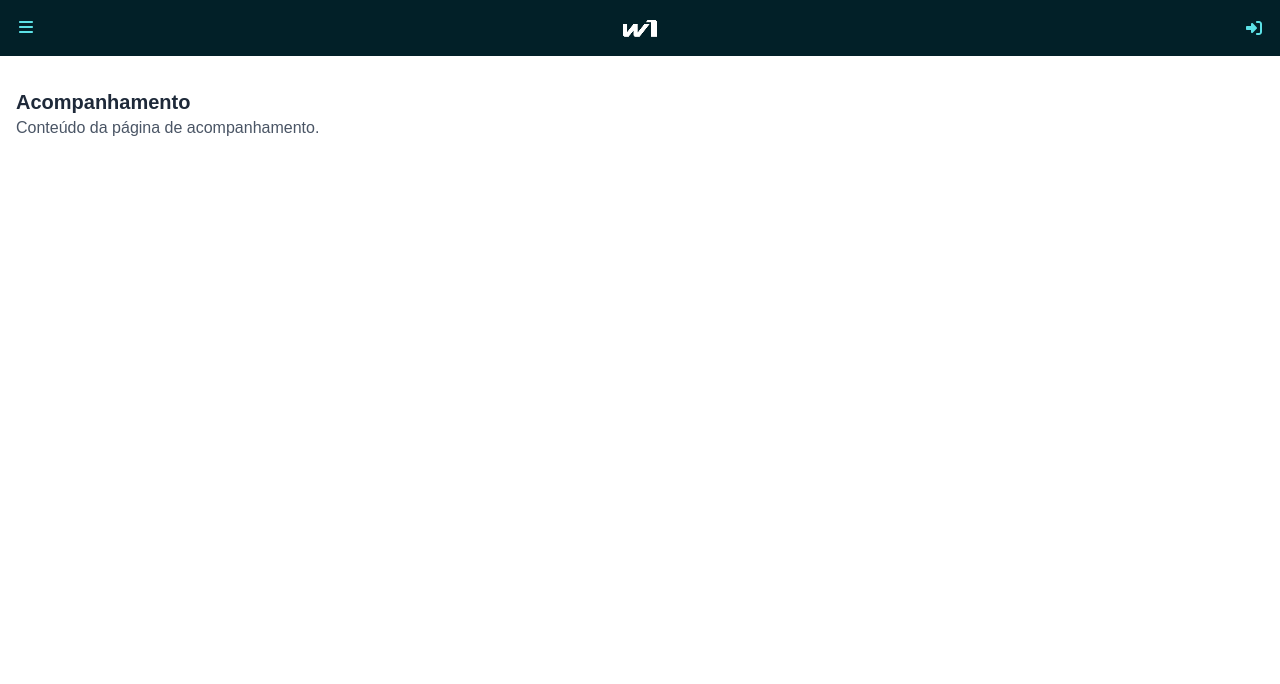
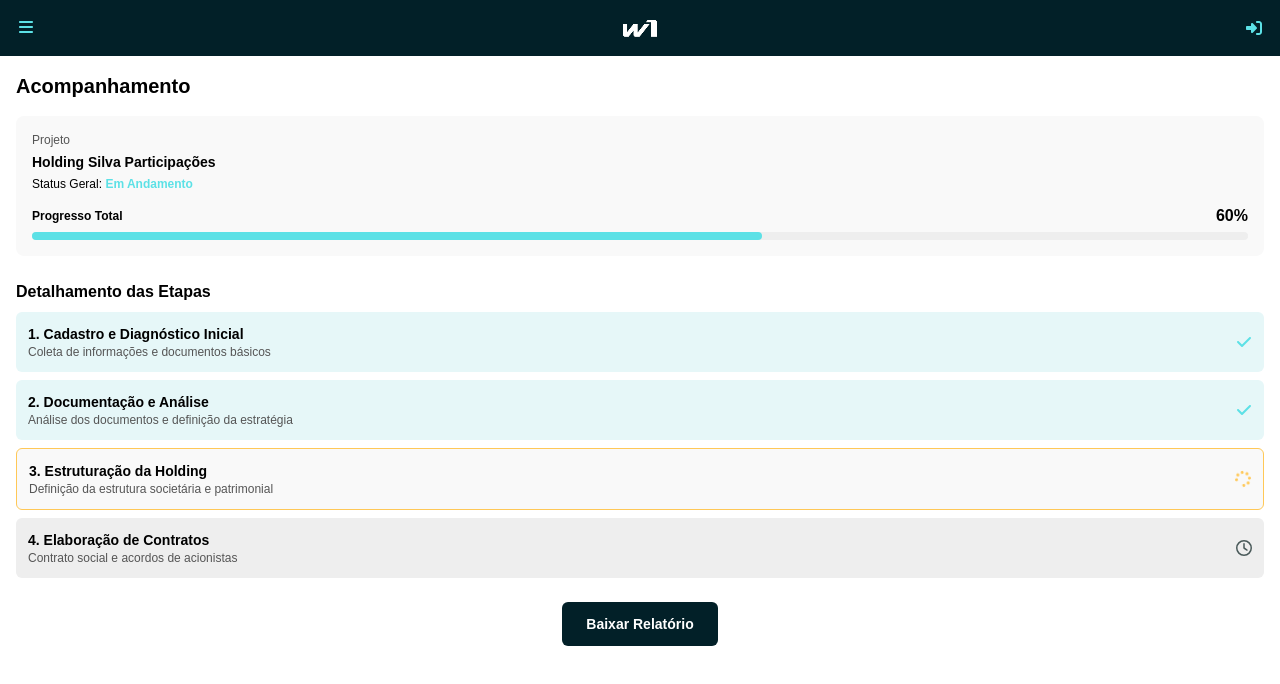
Before and after one commit to GabrielMartinsAlves/hackaton-w1-consulting, a Next.js app in the folder src/frontend/: page /acompanhamento in a window 1280 px wide. Shown: the top 684 px of the page. Built offline with nearby package versions, Linux system fonts and the light colour scheme.

Commit message:
feat: adiciona a pagina acompanhamento

```diff
--- a/src/frontend/package.json
+++ b/src/frontend/package.json
@@ -9,6 +9,7 @@
     "lint": "next lint"
   },
   "dependencies": {
+    "@fortawesome/free-regular-svg-icons": "^6.7.2",
     "@fortawesome/free-solid-svg-icons": "^6.7.2",
     "@fortawesome/react-fontawesome": "^0.2.2",
     "next": "15.3.2",
--- a/src/frontend/src/app/acompanhamento/page.tsx
+++ b/src/frontend/src/app/acompanhamento/page.tsx
@@ -1,12 +1,65 @@
 import HeaderMobile from '@/components/HeaderMobile';
+import EtapaItem from '@/components/EtapaItem';
+import ProgressBar from '@/components/ProgressBar';
 
 export default function AcompanhamentoPage() {
   return (
     <div className="min-h-screen bg-white">
       <HeaderMobile />
-      <main className="p-4 mt-4">
-        <h1 className="text-xl font-bold text-gray-800">Acompanhamento</h1>
-        <p className="text-gray-600">Conteúdo da página de acompanhamento.</p>
+
+      <main className="p-4">
+        <h1 className="text-xl font-bold text-black mb-4">Acompanhamento</h1>
+
+        {/* Card do projeto */}
+        <div className="bg-[#F9F9F9] rounded-lg p-4 mb-6">
+          <p className="text-xs text-[#555555] mb-1">Projeto</p>
+          <h2 className="font-bold text-sm text-black mb-1">Holding Silva Participações</h2>
+          <p className="text-xs text-black mb-3">
+            Status Geral: <span className="text-[#5CE1E6] font-bold">Em Andamento</span>
+          </p>
+          <div className="flex items-center justify-between mb-1 text-black">
+            <span className="text-xs font-bold">Progresso Total</span>
+            <span className="text-l font-bold">60%</span>
+          </div>
+
+          <ProgressBar percentage={60} />
+        </div>
+
+        {/* Etapas */}
+        <h2 className="text-md font-semibold text-black mb-2">Detalhamento das Etapas</h2>
+        <div className="flex flex-col gap-2">
+          <EtapaItem
+            numero={1}
+            titulo="Cadastro e Diagnóstico Inicial"
+            descricao="Coleta de informações e documentos básicos"
+            status="concluido"
+          />
+          <EtapaItem
+            numero={2}
+            titulo="Documentação e Análise"
+            descricao="Análise dos documentos e definição da estratégia"
+            status="concluido"
+          />
+          <EtapaItem
+            numero={3}
+            titulo="Estruturação da Holding"
+            descricao="Definição da estrutura societária e patrimonial"
+            status="em_andamento"
+          />
+          <EtapaItem
+            numero={4}
+            titulo="Elaboração de Contratos"
+            descricao="Contrato social e acordos de acionistas"
+            status="pendente"
+          />
+        </div>
+
+        {/* Botão pequeno e centralizado */}
+        <div className="mt-6 flex justify-center">
+          <button className="bg-[#022028] text-white px-6 py-3 rounded-md text-sm font-semibold">
+            Baixar Relatório
+          </button>
+        </div>
       </main>
     </div>
   );
--- /dev/null
+++ b/src/frontend/src/components/EtapaItem.tsx
@@ -0,0 +1,52 @@
+// src/components/EtapaItem.tsx
+
+import React from 'react';
+import { FontAwesomeIcon } from '@fortawesome/react-fontawesome';
+import {
+  faCheck,
+  faSpinner,
+} from '@fortawesome/free-solid-svg-icons';
+import { faClock } from '@fortawesome/free-regular-svg-icons'; // ícone de relógio não preenchido
+
+type Status = 'concluido' | 'em_andamento' | 'pendente';
+
+interface EtapaItemProps {
+  numero: number;
+  titulo: string;
+  descricao: string;
+  status: Status;
+}
+
+const EtapaItem = ({ numero, titulo, descricao, status }: EtapaItemProps) => {
+  const bgColor = {
+    concluido: 'bg-[#E6F7F8]',
+    em_andamento: 'bg-[#F9F9F9] border border-[#FFC857]',
+    pendente: 'bg-[#EEEEEE]',
+  }[status];
+
+  const icon = {
+    concluido: faCheck,
+    em_andamento: faSpinner,
+    pendente: faClock,
+  }[status];
+
+  const iconClass = {
+    concluido: 'text-[#5CE1E6]',
+    em_andamento: 'text-[#FFC857] animate-spin',
+    pendente: 'text-[#4A5A5A]',
+  }[status];
+
+  return (
+    <div className={`flex justify-between items-center p-3 rounded-md ${bgColor}`}>
+      <div>
+        <p className="font-bold text-sm text-black">
+          {numero}. {titulo}
+        </p>
+        <p className="text-xs text-[#555555]">{descricao}</p>
+      </div>
+      <FontAwesomeIcon icon={icon} className={`h-4 w-4 ${iconClass}`} />
+    </div>
+  );
+};
+
+export default EtapaItem;
--- /dev/null
+++ b/src/frontend/src/components/ProgressBar.tsx
@@ -0,0 +1,18 @@
+import React from 'react';
+
+interface ProgressBarProps {
+  percentage: number;
+}
+
+const ProgressBar = ({ percentage }: ProgressBarProps) => {
+  return (
+    <div className="w-full bg-[#EEEEEE] rounded-full h-2">
+      <div
+        className="bg-[#5CE1E6] h-2 rounded-full"
+        style={{ width: `${percentage}%` }}
+      />
+    </div>
+  );
+};
+
+export default ProgressBar;
```
Also changed, not shown: 1 other file (tests, documents, lock files or other folders).
